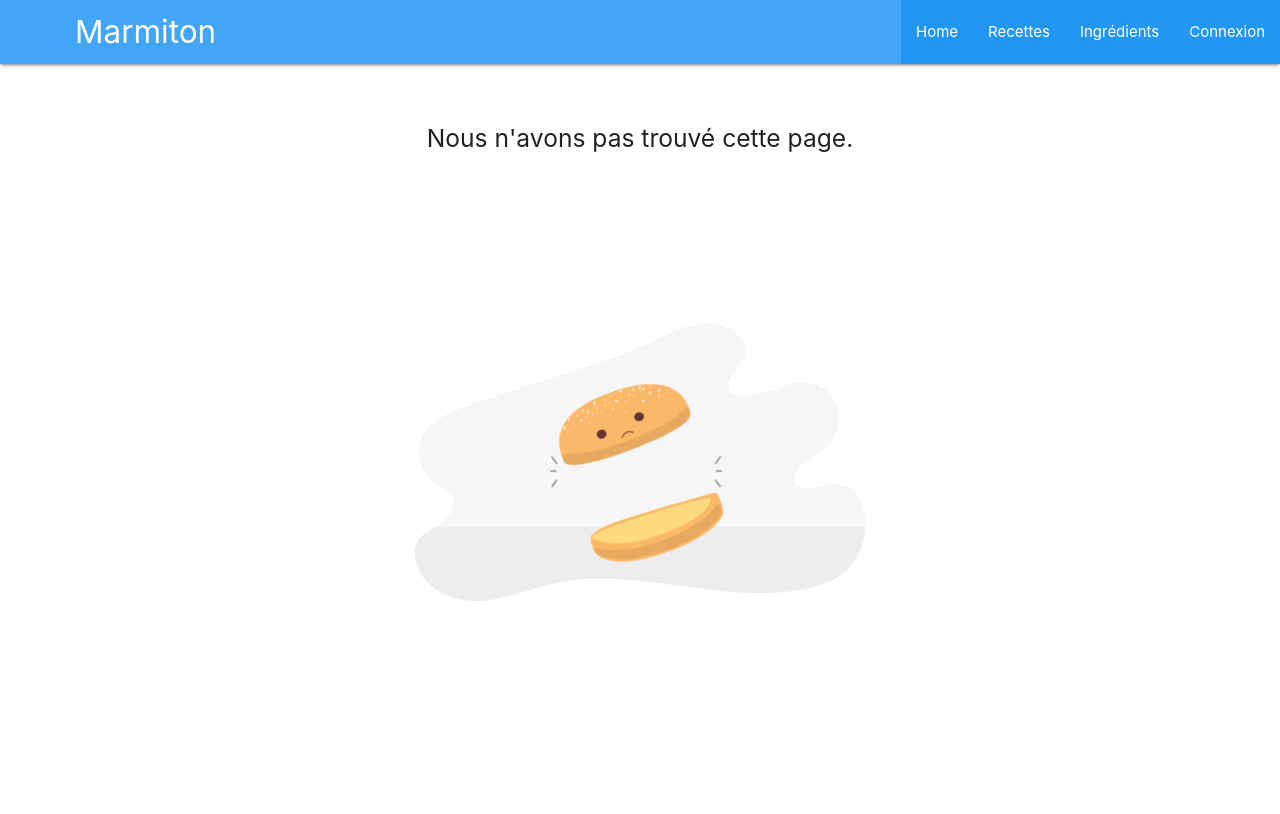
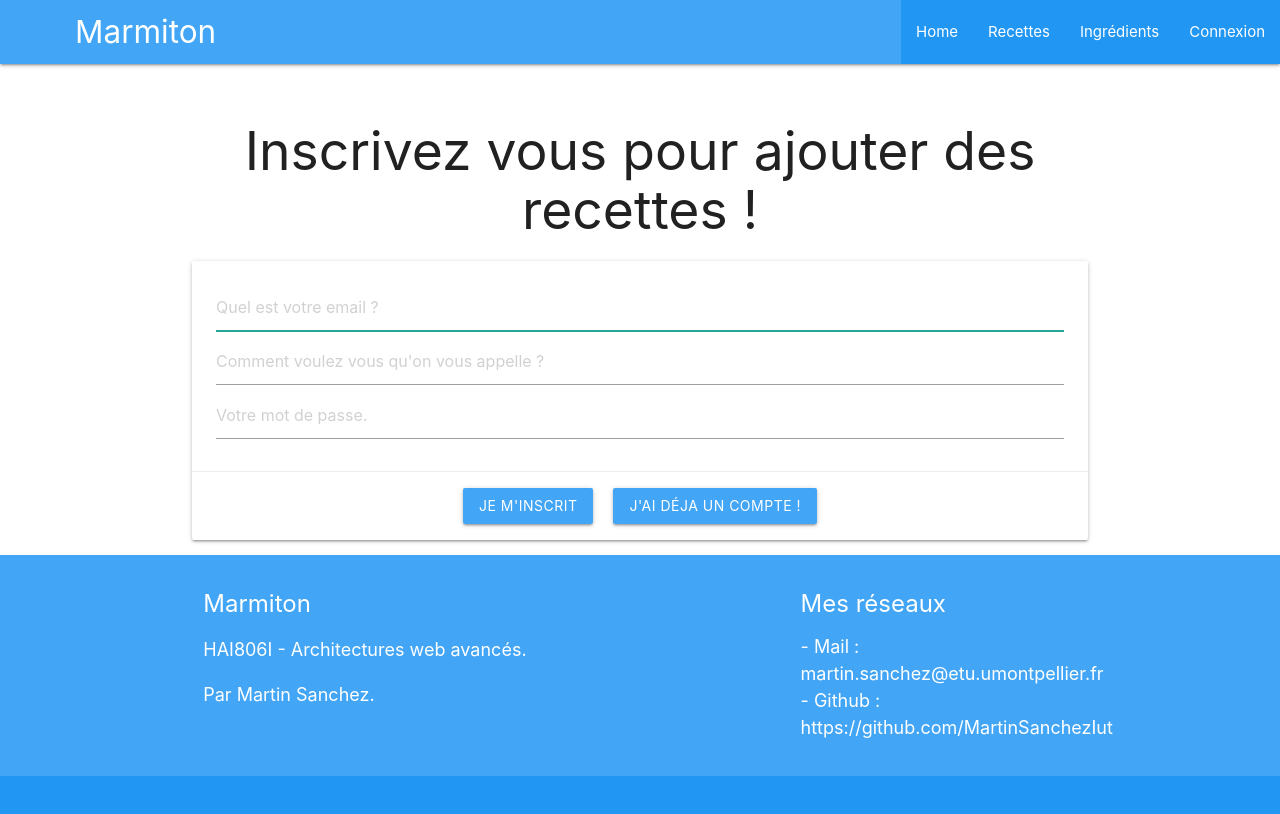
Before and after one commit to MartinSanchezIut/Master1-GL-S2, an Angular app in the folder HAI806-ArchiWeb/Angular/Marmiton/: page /inscription in a window 1280 px wide. Shown: the top 814 px of the page. Built offline with nearby package versions, Linux system fonts and the light colour scheme.

Commit message:
avancement angular

```diff
--- a/HAI806-ArchiWeb/Angular/Marmiton/src/app/app-routing.module.ts
+++ b/HAI806-ArchiWeb/Angular/Marmiton/src/app/app-routing.module.ts
@@ -4,6 +4,7 @@ import { RouterModule, Routes } from '@angular/router';
 import { PagenotfoundComponent } from './pagenotfound/pagenotfound.component';
 import { ListRecettesComponent } from './list-recettes/list-recettes.component';
 import { ConnexionComponent } from './connexion/connexion.component';
+import { InscriptionComponent } from './inscription/inscription.component';
 import { DetailRecetteComponent } from './detail-recette/detail-recette.component';
 
 const routes: Routes = [
@@ -11,6 +12,7 @@ const routes: Routes = [
   { path: 'recettes', component: ListRecettesComponent },
   { path: 'recette/:id', component: DetailRecetteComponent },
   { path: 'connexion', component: ConnexionComponent },
+  { path: 'inscription', component: InscriptionComponent },
   { path: '**', component: PagenotfoundComponent },
 ];
 
--- a/HAI806-ArchiWeb/Angular/Marmiton/src/app/app.component.css
+++ b/HAI806-ArchiWeb/Angular/Marmiton/src/app/app.component.css
@@ -0,0 +1,9 @@
+.footer-fixed {
+    position: fixed;
+    bottom: 0;
+    width: 100%;
+
+}
+.footer-unfixed {
+    position: relative;
+}
--- a/HAI806-ArchiWeb/Angular/Marmiton/src/app/app.component.html
+++ b/HAI806-ArchiWeb/Angular/Marmiton/src/app/app.component.html
@@ -35,3 +35,27 @@
 <app-list-recettes></app-list-recettes>
 -->
 <router-outlet></router-outlet>
+
+<footer class="page-footer blue lighten-1">
+  <div class="container">
+    <div class="row">
+      <div class="col l6 s12">
+        <h5 style="font-size: 24px;" class="white-text">Marmiton</h5>
+        <ul>
+          <li><p style="font-size: 18px;" class="white-text ">HAI806I - Architectures web avancés.</p></li>
+          <li><p style="font-size: 18px;" class="white-text ">Par Martin Sanchez.</p></li>
+        </ul>
+      </div>
+      <div class="col l4 offset-l2 s12">
+        <h5 style="font-size: 24px;" class="white-text">Mes réseaux</h5>
+        <ul>
+          <li><a style="font-size: 18px;" class="white-text " href="mailto:martin.sanchez@etu.umontpellier.fr"> - Mail : martin.sanchez@etu.umontpellier.fr</a></li>
+          <li><a style="font-size: 18px;" class="white-text " href="https://github.com/MartinSanchezIut"> - Github : https://github.com/MartinSanchezIut</a></li>
+        </ul>
+      </div>
+    </div>
+  </div>
+  <div class="footer-copyright blue">
+
+  </div>
+</footer>
--- a/HAI806-ArchiWeb/Angular/Marmiton/src/app/app.module.ts
+++ b/HAI806-ArchiWeb/Angular/Marmiton/src/app/app.module.ts
@@ -9,6 +9,7 @@ import { ListRecettesComponent } from './list-recettes/list-recettes.component';
 import { PagenotfoundComponent } from './pagenotfound/pagenotfound.component';
 import { ConnexionComponent } from './connexion/connexion.component';
 import { DetailRecetteComponent } from './detail-recette/detail-recette.component';
+import { InscriptionComponent } from './inscription/inscription.component';
 
 @NgModule({
   declarations: [
@@ -16,7 +17,8 @@ import { DetailRecetteComponent } from './detail-recette/detail-recette.componen
     ListRecettesComponent,
     PagenotfoundComponent,
     ConnexionComponent,
-    DetailRecetteComponent
+    DetailRecetteComponent,
+    InscriptionComponent
   ],
   imports: [
     BrowserModule,
--- a/HAI806-ArchiWeb/Angular/Marmiton/src/app/connexion/connexion.component.html
+++ b/HAI806-ArchiWeb/Angular/Marmiton/src/app/connexion/connexion.component.html
@@ -15,7 +15,8 @@
         </div>
 
         <div class="card-action">
-            <a class="blue lighten-1 white-text waves-effect waves-light btn" href="#">Connexion</a>
+          <a style="margin-left: 10px; margin-right: 10px;" class="blue lighten-1 white-text waves-effect waves-light btn" href="#" routerLink="/home" routerLinkActive="active">Connexion</a>
+          <a style="margin-left: 10px; margin-right: 10px;" class="blue lighten-1 white-text waves-effect waves-light btn" href="#" routerLink="/inscription" routerLinkActive="active">S'inscrire</a>
         </div>
       </div>
     </div>
--- a/HAI806-ArchiWeb/Angular/Marmiton/src/app/detail-recette/detail-recette.component.html
+++ b/HAI806-ArchiWeb/Angular/Marmiton/src/app/detail-recette/detail-recette.component.html
@@ -1,50 +1,21 @@
-
-
-        <div class="row " *ngFor="let x of listRecettes">
-            <div class="card blue lighten-1" style="border-radius: 25px 25px 25px 0px;">
-                <div class="card-content blue white-text" style="border-radius: 25px 25px 0px 0px;">
-
-
-                    <p> {{ x }} </p>
-
-
-                    <span style="font-size: 32px;font-weight: 400;" class="card-title center">{{ x.nom }} (pour {{ x.nombrePersonnes }} personnes)</span>
-                    <p style="font-size: 18px;">Mode de cuisson : {{ x.modeCuisson }}</p>
-                    <p class="red-text">{{ x._id }}</p>
-                    <br>
-                    <p style="font-size: 16px; margin-bottom: 0;">Ingrédients : </p>
-
-                    <ul>
-                        <li *ngFor="let i of x.ingredients; index as index"><p *ngIf="(index < 3)" style="font-size: 16px;"> &nbsp;&nbsp;&nbsp; {{ index }} - {{ i[0] }} ({{ i[1] }})  </p>   </li>
-                    </ul>
-                    <p style="font-size: 16px;"> &nbsp;&nbsp;&nbsp; ... </p>
-
-                    </div>
-                    <div class="card-action blue lighten-3" style="border-radius: 0px 0px 25px 0px;">
-                    <a href="#" class="white-text waves-effect waves-light btn blue">Plus de détail</a>
-                </div>
-            </div>
-        </div>
-
-        <!--
 <div class="container">
     <div class="row">
         <div class="card blue lighten-1" style="border-radius: 25px 25px 25px 0px;">
             <div class="card-content blue white-text" style="border-radius: 25px 25px 0px 0px;">
-                <span style="font-size: 32px;font-weight: 400;" class="card-title center">{{ recette.nom }} (pour {{ recette.nombrePersonnes }} personnes)</span>
-                <p style="font-size: 18px;">Mode de cuisson : {{ recette.modeCuisson }}</p>
+                <span style="font-size: 32px;font-weight: 400;" class="card-title center">{{ listRecettes[0].nom }} (pour {{ listRecettes[0].nombrePersonnes }} personnes)</span>
+                <p style="font-size: 18px;">Mode de cuisson : {{ listRecettes[0].modeCuisson }}</p>
                 <br>
                 <p style="font-size: 16px; margin-bottom: 0;">Ingrédients : </p>
 
                 <ul>
-                    <li *ngFor="let i of recette.ingredients; index as index"><p style="font-size: 16px;"> &nbsp;&nbsp;&nbsp; {{ index }} - {{ i[0] }} ({{ i[1] }})  </p>   </li>
+                    <li *ngFor="let i of listRecettes[0].ingredients; index as index"><p style="font-size: 16px;"> &nbsp;&nbsp;&nbsp; {{ index }} - {{ i[0] }} ({{ i[1] }})  </p>   </li>
                 </ul>
 
                 </div>
-                <div class="card-action blue lighten-3" style="border-radius: 0px 0px 25px 0px;">  -->
+                <div class="card-action blue lighten-3" style="border-radius: 0px 0px 25px 0px;">
                <!-- <a href="#" class="white-text waves-effect waves-light btn blue">Plus de détail</a> -->
-         <!--   </div>
+          </div>
         </div>
     </div>
 
-</div> -->
+</div>
--- a/HAI806-ArchiWeb/Angular/Marmiton/src/app/detail-recette/detail-recette.component.ts
+++ b/HAI806-ArchiWeb/Angular/Marmiton/src/app/detail-recette/detail-recette.component.ts
@@ -1,5 +1,7 @@
 import { Component, OnInit } from '@angular/core';
 import { ListRecettesService, Recette} from '../list-recettes.service';
+import { Router, ActivatedRoute } from '@angular/router';
+
 
 @Component({
   selector: 'app-detail-recette',
@@ -9,16 +11,48 @@ import { ListRecettesService, Recette} from '../list-recettes.service';
 export class DetailRecetteComponent implements OnInit {
 
   public listRecettes: Recette[] = new Array();
-  private id : String = "6211733c1770b57bceccb7a1";
+  public id : String = "";
 
-  constructor(private rec: ListRecettesService ) { }
+  constructor(private route: ActivatedRoute,
+              private rec: ListRecettesService,
+              private router : Router ) { }
 
   ngOnInit(): void {
-    console.log("Recup de la recette dans le service");
+    console.log("Recup des recettes dans le service");
+    this.rec.getRecettes().subscribe(recettes => {
+      this.listRecettes = recettes;
+
+      console.dir(this.listRecettes);
+
+      this.id = this.route.snapshot.params['id'];
+      let isFound : Boolean = false;
+
+      for(let i = 0; i< this.listRecettes.length; i++) {
+        if (this.listRecettes[i]._id === this.id) {
+          this.listRecettes[0] = this.listRecettes[i] ;
+          isFound = true;
+        }
+      }
+      if (! isFound) {
+        this.router.navigate(['/recetteNotFoundError']);
+      }
+    });
+  }
+
+  /*   Cette facon de faire est plus prorpe mais bon j'y arrive pas
+  ngOnInit(): void {
+    //this.id = this.route.params.id;
+    this.id = this.route.snapshot.params['id'];
+
+    console.log("Recup de la recette dans le service : " + this.id);
     this.rec.getRecetteByID(this.id).subscribe(recette => {
       this.listRecettes = recette;
       console.dir(this.listRecettes);
+
+      if (this.listRecettes.length == 0) {
+        this.router.navigate(['/recetteNotFoundError']);
+      }
     });
   }
-
+  */
 }
--- /dev/null
+++ b/HAI806-ArchiWeb/Angular/Marmiton/src/app/inscription/inscription.component.html
@@ -0,0 +1,25 @@
+<div class="container center">
+    <div class="col s12 m7">
+      <h2 class="header">Inscrivez vous pour ajouter des recettes !</h2>
+      <div class="card horizontal">
+        <!--  <div class="card-image">
+          <img src="https://lorempixel.com/100/190/nature/6">
+        </div>  -->
+        <div class="card-stacked">
+
+          <div class="card-content">
+            <form action="#" method="post">
+                <input type="text" class="black-text input" placeholder="Quel est votre email ?" required autofocus/>
+                <input type="text" class="black-text input" placeholder="Comment voulez vous qu'on vous appelle ?" required autofocus/>
+                <input type="password" class="black-text input" placeholder="Votre mot de passe." required/>
+            </form>
+          </div>
+
+          <div class="card-action">
+            <a style="margin-left: 10px; margin-right: 10px;" class="blue lighten-1 white-text waves-effect waves-light btn" href="#" routerLink="/home" routerLinkActive="active">Je m'inscrit</a>
+            <a style="margin-left: 10px; margin-right: 10px;" class="blue lighten-1 white-text waves-effect waves-light btn" href="#" routerLink="/connexion" routerLinkActive="active">J'ai déja un compte !</a>
+        </div>
+        </div>
+      </div>
+    </div>
+  </div>
--- /dev/null
+++ b/HAI806-ArchiWeb/Angular/Marmiton/src/app/inscription/inscription.component.ts
@@ -0,0 +1,15 @@
+import { Component, OnInit } from '@angular/core';
+
+@Component({
+  selector: 'app-inscription',
+  templateUrl: './inscription.component.html',
+  styleUrls: ['./inscription.component.css']
+})
+export class InscriptionComponent implements OnInit {
+
+  constructor() { }
+
+  ngOnInit(): void {
+  }
+
+}
--- a/HAI806-ArchiWeb/Angular/Marmiton/src/app/list-recettes/list-recettes.component.html
+++ b/HAI806-ArchiWeb/Angular/Marmiton/src/app/list-recettes/list-recettes.component.html
@@ -8,8 +8,9 @@
             <div class="card blue lighten-1" style="border-radius: 25px 25px 25px 0px;">
                 <div class="card-content blue white-text" style="border-radius: 25px 25px 0px 0px;">
                     <span style="font-size: 32px;font-weight: 400;" class="card-title center">{{ x.nom }} (pour {{ x.nombrePersonnes }} personnes)</span>
+                    <p class=" center red-text">{{ x._id }}</p>
+
                     <p style="font-size: 18px;">Mode de cuisson : {{ x.modeCuisson }}</p>
-                    <p class="red-text">{{ x._id }}</p>
                     <br>
                     <p style="font-size: 16px; margin-bottom: 0;">Ingrédients : </p>
 
@@ -20,7 +21,7 @@
 
                     </div>
                     <div class="card-action blue lighten-3" style="border-radius: 0px 0px 25px 0px;">
-                    <a href="#" class="white-text waves-effect waves-light btn blue">Plus de détail</a>
+                    <a href="#" [routerLink]="['/recette', x._id]" routerLinkActive="active" class="white-text waves-effect waves-light btn blue">Plus de détail</a>
                 </div>
             </div>
         </div>
```
Also changed, not shown: HAI806-ArchiWeb/Angular/Marmiton/src/app/inscription/inscription.component.css (added), 1 other file (tests, documents, lock files or other folders).
